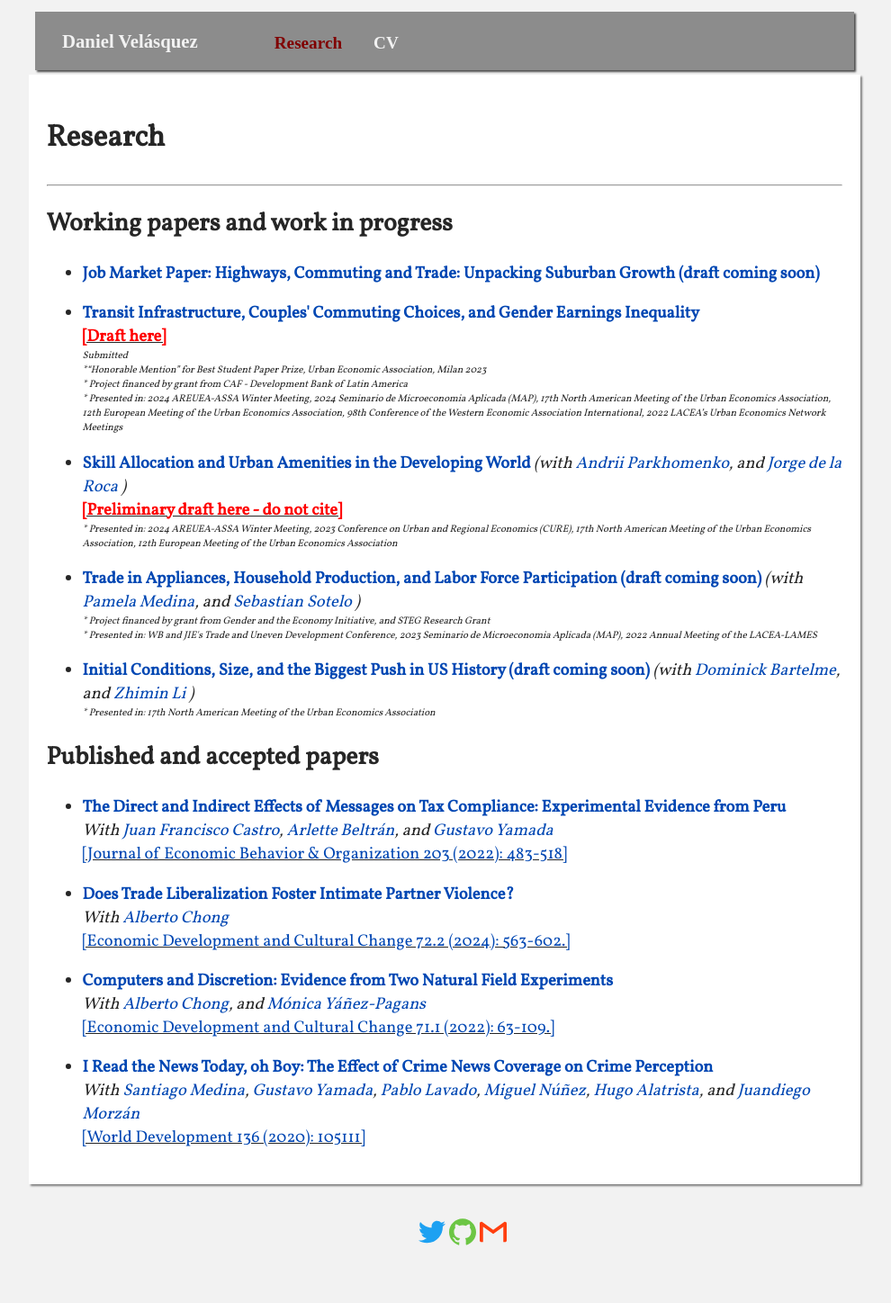
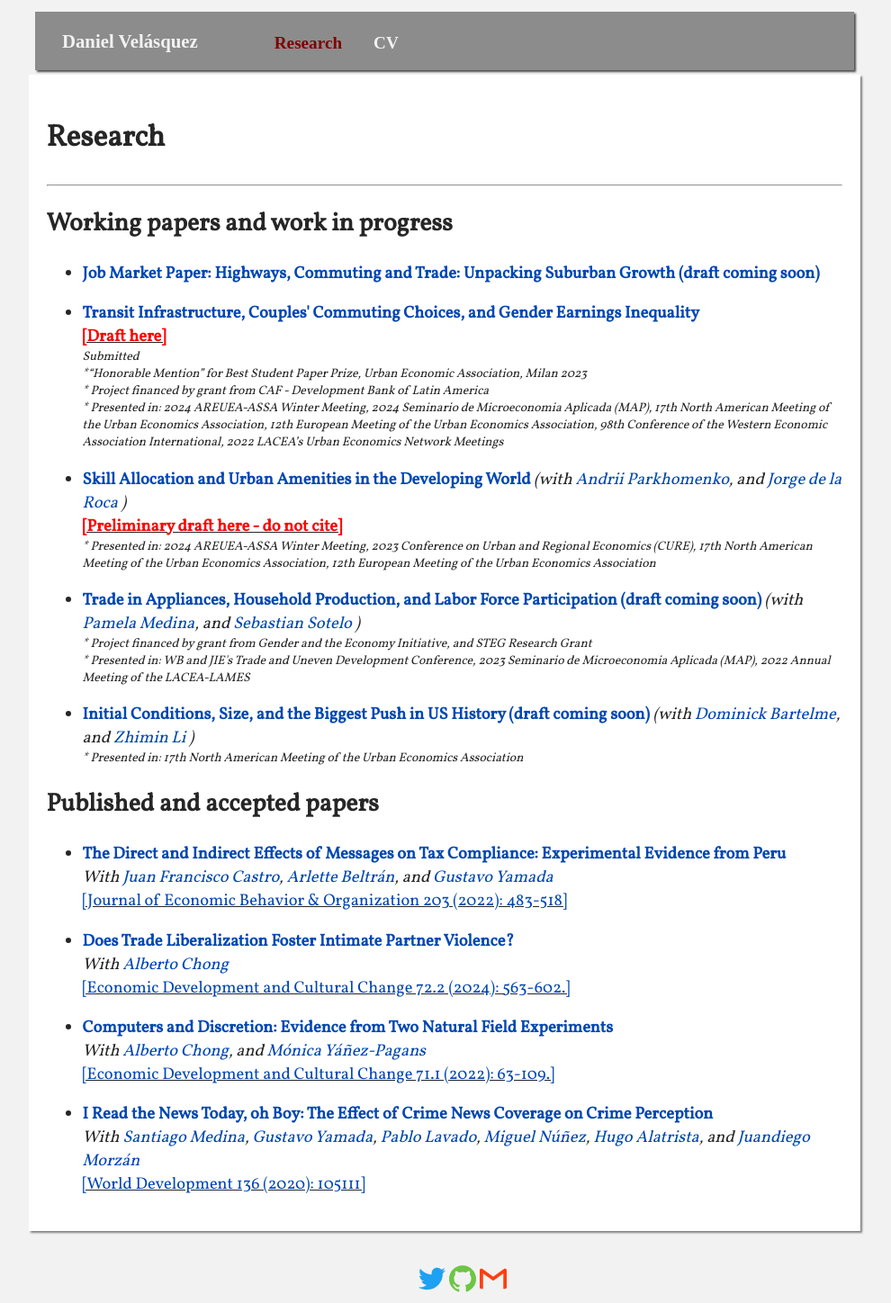
Before and after one commit to dvelasquezc/dvelasquezc.github.io, a Jekyll site: the page built from _pages/research.md, in a window 1280 px wide. Shown: the whole page at 90% size, without its empty margins (146-1136 px from the left). Built offline with Jekyll 4.4.1, drawn with Linux system fonts in a browser that asks for light colours; some web fonts are replaced; before the commit the page ends 1396 px from its top, so only the background shows below that.

Commit message:
update size css

```diff
--- a/assets/css/main.css
+++ b/assets/css/main.css
@@ -205,7 +205,7 @@ table, th, td {
 }
 
 .conferences {
-	font-size: 0.60em
+	font-size: 0.75em
 }
 
 
@@ -492,5 +492,5 @@ label {
 
 
 .conferences {
-	font-size: 0.60em
+	font-size: 0.75em
 }
```
